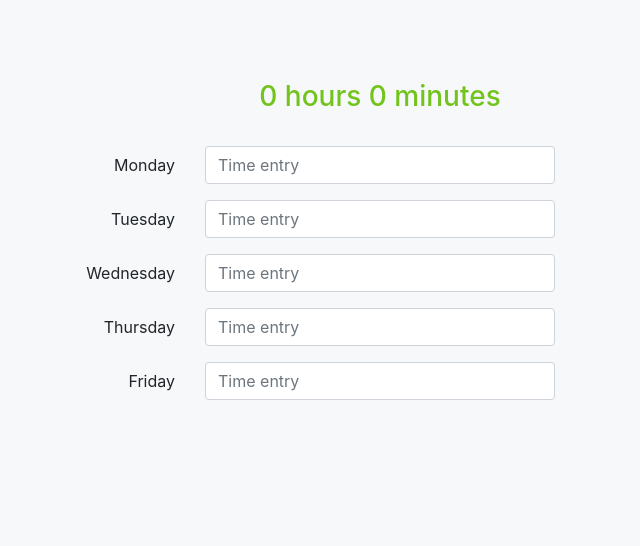
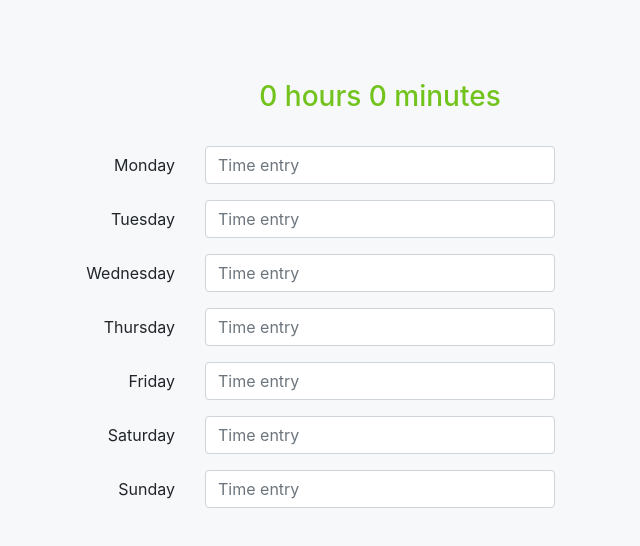
Before and after one commit to nriedelsykes/timesheet-conversion, a plain HTML site: page index.html in a window 1280 px wide. Shown: the whole page, without its empty margins (260-900 px from the left). Drawn offline with nearby package versions, Linux system fonts and the light colour scheme.

Commit message:
added saturday and sunday and modified calcuation

```diff
--- a/index.html
+++ b/index.html
@@ -53,6 +53,18 @@
                       <input type="text" class="form-control" id="fridayEntry" placeholder="Time entry" onblur="calculate()">
                     </div>
                 </div>
+                <div class="form-group row">
+                  <label for="colFormLabel" class="col-4 col-form-label text-right">Saturday</label>
+                  <div class="col-8 col-md-4">
+                    <input type="text" class="form-control" id="saturdayEntry" placeholder="Time entry" onblur="calculate()">
+                  </div>
+              </div>
+              <div class="form-group row">
+                <label for="colFormLabel" class="col-4 col-form-label text-right">Sunday</label>
+                <div class="col-8 col-md-4">
+                  <input type="text" class="form-control" id="sundayEntry" placeholder="Time entry" onblur="calculate()">
+                </div>
+            </div>
             </form>
           </div>
         </div>
@@ -69,14 +81,12 @@
                 monday = 0
             }
 
-
             var tuesday = document.getElementById('tuesdayEntry').value
             if(!validEntry(tuesday))
             {
                 document.getElementById('tuesdayEntry').value = ""
                 tuesday = 0
             }
-
 
             var wednesday = document.getElementById('wednesdayEntry').value
             if(!validEntry(wednesday))
@@ -85,14 +95,12 @@
                 wednesday = 0
             }
 
-
             var thursday = document.getElementById('thursdayEntry').value
             if(!validEntry(thursday))
             {
                 document.getElementById('thursdayEntry').value = ""
                 thursday = 0
             }
-
 
             var friday = document.getElementById('fridayEntry').value
             if(!validEntry(friday))
@@ -101,13 +109,25 @@
                 friday = 0
             }
 
+            var saturday = document.getElementById('saturdayEntry').value
+            if(!validEntry(saturday))
+            {
+                document.getElementById('saturdayEntry').value = ""
+                saturday = 0
+            }
 
+            var sunday = document.getElementById('sundayEntry').value
+            if(!validEntry(sunday))
+            {
+                document.getElementById('sundayEntry').value = ""
+                sunday = 0
+            }
 
-            var totalFloatValue = parse(monday) + parse(tuesday) + parse(wednesday) + parse(thursday) + parse(friday)
+            var totalFloatValue = parse(monday) + parse(tuesday) + parse(wednesday) + parse(thursday) + parse(friday) + parse(saturday) + parse(sunday)
             var convertedDate = new Date(0,0)
-            convertedDate.setSeconds(totalFloatValue *60*60)
-
-            document.getElementById('calculated').textContent = `${(convertedDate.getDay() - 1)*24 + convertedDate.getHours()} hours ${approxMinutes(convertedDate)} minutes`
+            convertedDate.setUTCSeconds(totalFloatValue*60*60)
+            console.log(Math.abs(convertedDate - new Date(0,0)))
+            document.getElementById('calculated').textContent = `${Math.floor((Math.abs(convertedDate - new Date(0,0)) / 36e5))} hours ${approxMinutes(convertedDate)} minutes`
         }
 
         function validEntry(entry) {
@@ -122,9 +142,6 @@
           {
             return false
           }
-
-
-
           }
 
         function parse(entry) {
@@ -148,9 +165,9 @@
         }
 
         function approxMinutes(dateValue) {
+          if(dateValue.getSeconds() >= 30 && dateValue.getMinutes() < 59)
+          {
 
-          if(dateValue.getSeconds() >= 30)
-          {
             return dateValue.getMinutes() + 1
           }
           else
```
